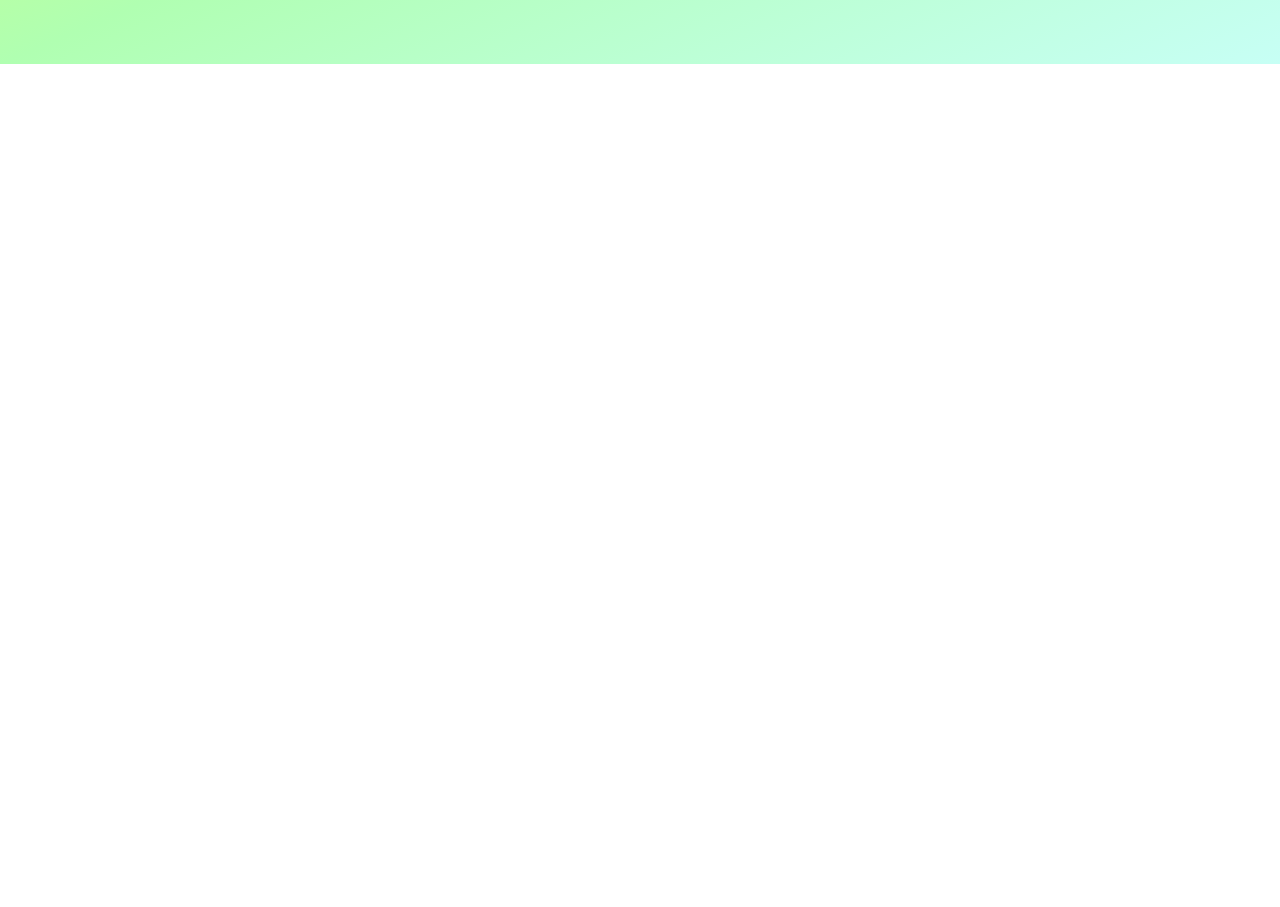
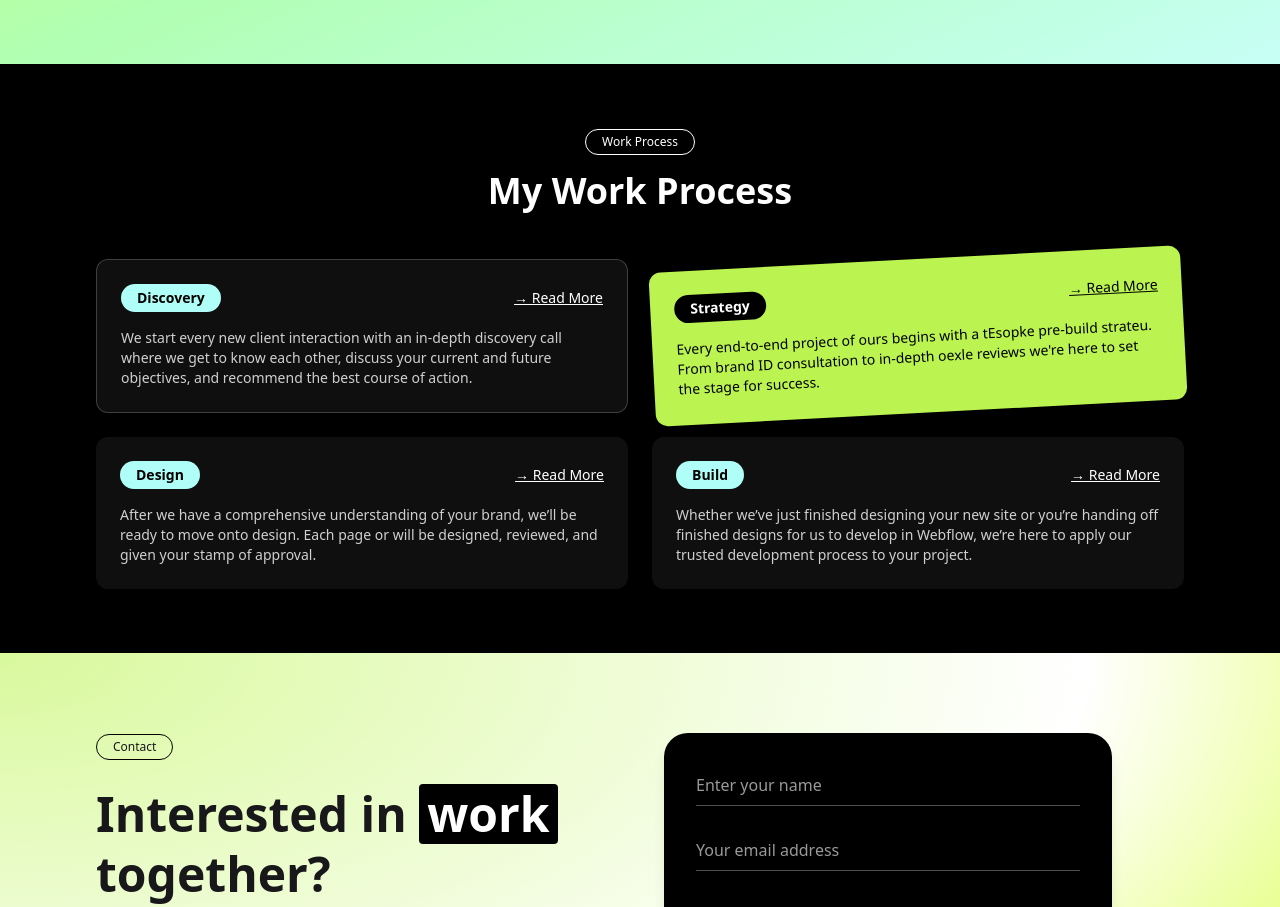
Before and after one commit to tushar54/Task1, a React (Vite) app: page / in a window 1280 px wide. Shown: the part 1860-2767 px from the top of the page. Before the commit the page ends 1924 px from the top, so only its background shows below. Built offline with nearby package versions, Linux system fonts and the light colour scheme.

Commit message:
i have added contact section

```diff
--- /dev/null
+++ b/src/Component/ContactSection.jsx
@@ -0,0 +1,82 @@
+import React from "react";
+import { FiSend, FiPhone } from "react-icons/fi";
+import { FaFacebookF, FaInstagram, FaTwitter } from "react-icons/fa";
+
+const ContactSection = () => {
+  return (
+    <section
+      className="relative overflow-hidden font-sans"
+      style={{
+        background: "radial-gradient(ellipse at top left, #d9f99d, #ffffff 60%, #CCFF02)",
+      }}
+    >
+      <div className="relative z-10 max-w-7xl mx-auto grid md:grid-cols-2 gap-12 px-6 md:px-12 lg:px-24 py-20 items-start">
+
+        <div>
+          <button className="border border-black px-4 py-1 rounded-full text-xs mb-6">
+            Contact
+          </button>
+
+          <h2 className="text-5xl font-bold leading-tight mb-4">
+            Interested in{" "}
+            <span className="inline-block bg-black text-white px-2 rounded">
+              work
+            </span>{" "}
+            together?
+          </h2>
+
+          <p className="text-sm text-black/70 mb-6 max-w-md">
+            We start every new client interaction with an in-depth discovery
+            call where we get to know each other
+          </p>
+
+          <button className="flex items-center gap-2 border border-black px-5 py-2 rounded-full text-sm hover:bg-black hover:text-white transition">
+            <FiPhone className="text-lg" />
+            Schedule a Call
+          </button>
+        </div>
+
+
+        <div className="bg-black text-white rounded-3xl p-8 space-y-6 w-full max-w-md shadow-lg">
+          <input
+            type="text"
+            placeholder="Enter your name"
+            className="w-full bg-transparent border-b border-white/30 py-2 placeholder-white/60 outline-none"
+          />
+          <input
+            type="email"
+            placeholder="Your email address"
+            className="w-full bg-transparent border-b border-white/30 py-2 placeholder-white/60 outline-none"
+          />
+          <textarea
+            placeholder="Describe your project"
+            className="w-full bg-transparent border-b border-white/30 py-2 placeholder-white/60 outline-none h-24 resize-none"
+          />
+
+          <div className="flex items-center gap-4 pt-2">
+            <button className="border border-white px-4 py-2 rounded-full text-sm hover:bg-white hover:text-black transition flex items-center gap-1">
+              <FiSend />
+              Send
+            </button>
+            <span className="text-white/50 text-sm">or</span>
+            <button className="flex items-center gap-2 border border-white px-4 py-2 rounded-full text-sm hover:bg-white hover:text-black transition">
+              <FiPhone className="text-lg" />
+              Contact me
+            </button>
+          </div>
+
+          <div className="flex justify-between items-center pt-6 text-sm text-white/60">
+            <span>@williamrey</span>
+            <div className="flex gap-4 text-white">
+              <a href="#"><FaFacebookF /></a>
+              <a href="#"><FaInstagram /></a>
+              <a href="#"><FaTwitter /></a>
+            </div>
+          </div>
+        </div>
+      </div>
+    </section>
+  );
+};
+
+export default ContactSection;
--- a/src/Component/Hero.jsx
+++ b/src/Component/Hero.jsx
@@ -4,7 +4,7 @@ import img from '../assets/tushar.png'
 
 export default function Hero() {
   return (
-    <div style={{ backgroundImage: `url(${img})`,backgroundRepeat:'none' }} className="min-h-screen relative overflow-hidden px-4 md:px-16 bg-white">
+    <div style={{ backgroundImage: `url(${img})`,backgroundRepeat:'none' }} className="min-h-screen relative overflow-hidden px-4 md:px-16 bg-white pb-20">
       <div className="flex justify-between items-center py-6">
         <h1 className="text-2xl font-bold">DEVLOP.<span className="text-black">ME</span></h1>
         <nav className="hidden md:flex justify-center items-center space-x-8 text-sm text-gray-700 font-medium">
@@ -44,7 +44,7 @@ export default function Hero() {
         </div>
 
       </div>
-      <div className="hidden md:flex items-center absolute left-4 top-3/4 z-10 text-2xl">
+      <div className="hidden md:flex items-center absolute left-4 top-3/4 z-10 text-2xl pb-16">
         <span className=" text-xl rotate-90 relative top-5 text-gray-600 font-medium">@williamvoy</span>
         <div className="space-y-3">
         <FaTwitter className="text-black hover:text-blue-500" />
--- /dev/null
+++ b/src/Component/WorkProcess.jsx
@@ -0,0 +1,90 @@
+import React from "react";
+
+const WorkProcess = () => {
+  return (
+    <section className="bg-black text-white py-16 px-6 md:px-12 lg:px-24 font-sans">
+      <div className="max-w-6xl mx-auto">
+
+        <div className="mb-12 text-center">
+          <button className="border border-white px-4 py-1 rounded-full text-xs mb-4">
+            Work Process
+          </button>
+          <h2 className="text-4xl font-bold">My Work Process</h2>
+        </div>
+
+
+        <div className="grid md:grid-cols-2 gap-6">
+
+          <div className="bg-[#0f0f0f] border border-white/20 p-6 rounded-xl">
+            <div className="flex items-center justify-between mb-4">
+              <span className="bg-[#affff8] text-black text-sm font-semibold px-4 py-1 rounded-full">
+                Discovery
+              </span>
+              <a href="#" className="text-sm underline">
+                → Read More
+              </a>
+            </div>
+            <p className="text-sm text-white/80">
+              We start every new client interaction with an in-depth discovery
+              call where we get to know each other, discuss your current and
+              future objectives, and recommend the best course of action.
+            </p>
+          </div>
+
+
+          <div className="bg-lime-300 text-black p-6 rounded-xl transform rotate-[-3deg]">
+            <div className="flex items-center justify-between mb-4">
+              <span className="bg-black text-white text-sm font-semibold px-4 py-1 rounded-full">
+                Strategy
+              </span>
+              <a href="#" className="text-sm underline">
+                → Read More
+              </a>
+            </div>
+            <p className="text-sm">
+              Every end-to-end project of ours begins with a tEsopke pre-build
+              strateu. From brand ID consultation to in-depth oexle reviews
+              we're here to set the stage for success.
+            </p>
+          </div>
+
+
+          <div className="bg-[#0f0f0f] p-6 rounded-xl">
+            <div className="flex items-center justify-between mb-4">
+              <span className="bg-[#affff8] text-black text-sm font-semibold px-4 py-1 rounded-full">
+                Design
+              </span>
+              <a href="#" className="text-sm underline">
+                → Read More
+              </a>
+            </div>
+            <p className="text-sm text-white/80">
+              After we have a comprehensive understanding of your brand, we’ll
+              be ready to move onto design. Each page or will be designed,
+              reviewed, and given your stamp of approval.
+            </p>
+          </div>
+
+
+          <div className="bg-[#0f0f0f] p-6 rounded-xl">
+            <div className="flex items-center justify-between mb-4">
+              <span className="bg-[#affff8] text-black text-sm font-semibold px-4 py-1 rounded-full">
+                Build
+              </span>
+              <a href="#" className="text-sm underline">
+                → Read More
+              </a>
+            </div>
+            <p className="text-sm text-white/80">
+              Whether we’ve just finished designing your new site or you’re
+              handing off finished designs for us to develop in Webflow, we’re
+              here to apply our trusted development process to your project.
+            </p>
+          </div>
+        </div>
+      </div>
+    </section>
+  );
+};
+
+export default WorkProcess;
--- a/src/Page/Home.jsx
+++ b/src/Page/Home.jsx
@@ -2,6 +2,8 @@ import React from 'react'
 import Hero from '../Component/Hero'
 import SkillsSection from '../Component/SkillSection'
 import ExperienceSection from '../Component/ExperienceSection'
+import WorkProcess from '../Component/WorkProcess'
+import ContactSection from '../Component/ContactSection'
 
 export default function Home() {
   return (
@@ -9,6 +11,8 @@ export default function Home() {
         <Hero></Hero>
         <SkillsSection></SkillsSection>
         <ExperienceSection></ExperienceSection>
+        <WorkProcess></WorkProcess>
+        <ContactSection></ContactSection>
 
     </div>
   )
```
